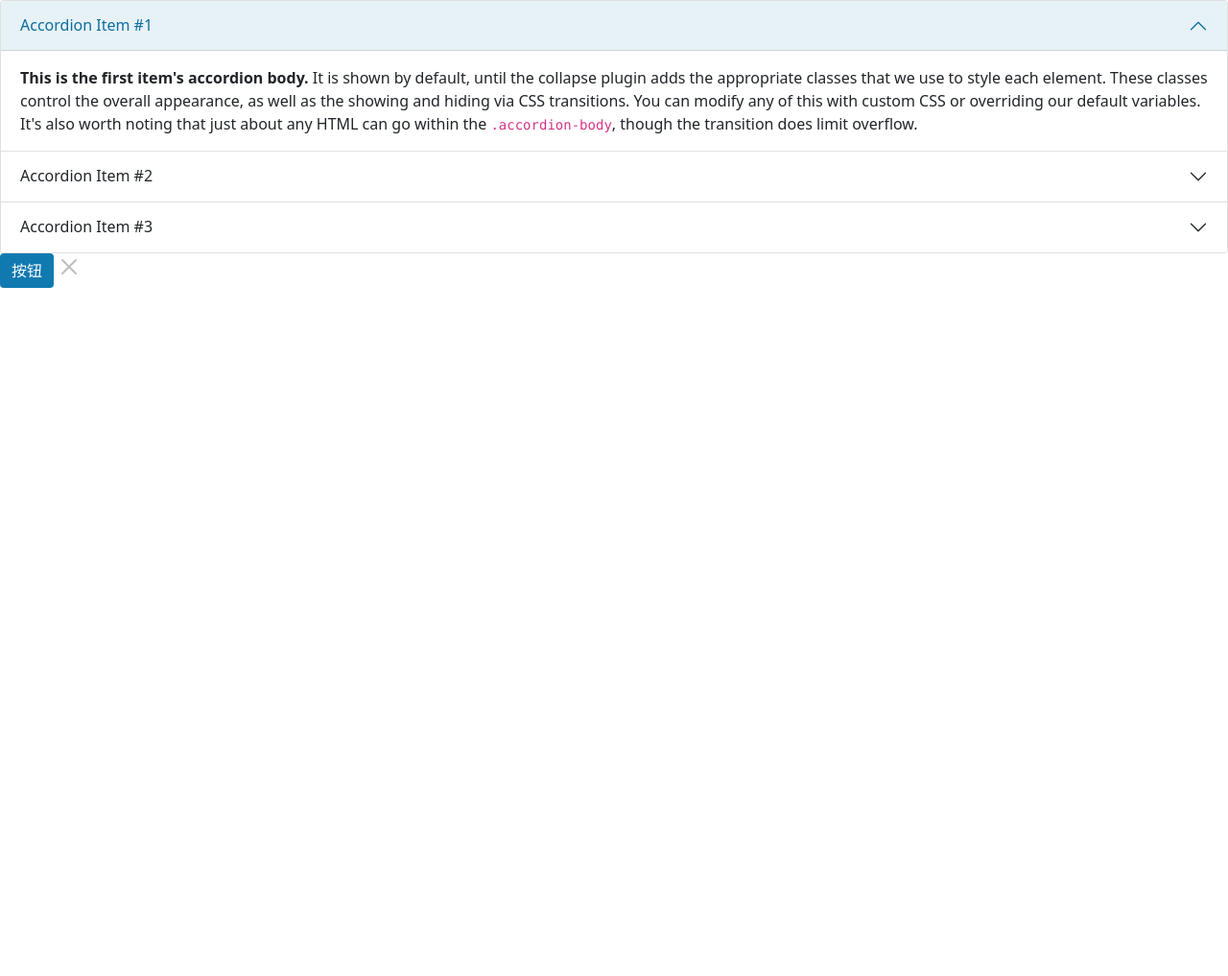
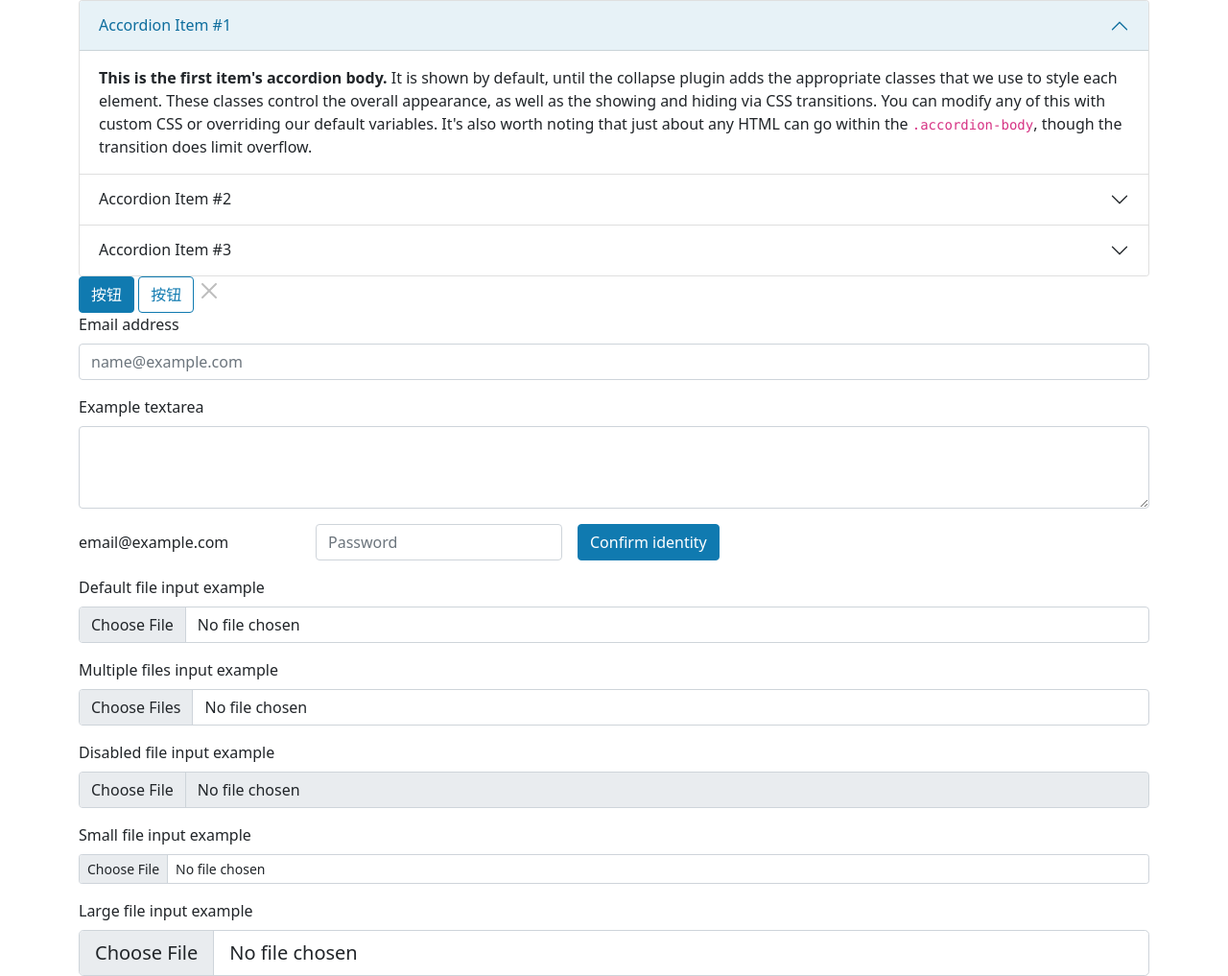
Before and after one commit to SystemLight/pure.css, a website: page index.html in a window 1280 px wide. Shown: the whole page at 96% size. Before the commit the page ends 800 px from the top, so only its background shows below. Drawn offline with nearby package versions, Linux system fonts and the light colour scheme.

Commit message:
fix: bootstrap.pure.css

```diff
--- a/index.html
+++ b/index.html
@@ -10,48 +10,112 @@
 </head>
 <body>
 
+<div class="container">
   <div class="accordion" id="accordionExample">
     <div class="accordion-item">
       <h2 class="accordion-header" id="headingOne">
-      <button class="accordion-button" type="button" data-bs-toggle="collapse" data-bs-target="#collapseOne" aria-expanded="true" aria-controls="collapseOne">
+        <button class="accordion-button" type="button" data-bs-toggle="collapse" data-bs-target="#collapseOne"
+                aria-expanded="true" aria-controls="collapseOne">
           Accordion Item #1
         </button>
       </h2>
-    <div id="collapseOne" class="accordion-collapse collapse show" aria-labelledby="headingOne" data-bs-parent="#accordionExample">
+      <div id="collapseOne" class="accordion-collapse collapse show" aria-labelledby="headingOne"
+           data-bs-parent="#accordionExample">
         <div class="accordion-body">
-        <strong>This is the first item's accordion body.</strong> It is shown by default, until the collapse plugin adds the appropriate classes that we use to style each element. These classes control the overall appearance, as well as the showing and hiding via CSS transitions. You can modify any of this with custom CSS or overriding our default variables. It's also worth noting that just about any HTML can go within the <code>.accordion-body</code>, though the transition does limit overflow.
+          <strong>This is the first item's accordion body.</strong> It is shown by default, until the collapse plugin adds
+          the appropriate classes that we use to style each element. These classes control the overall appearance, as well
+          as the showing and hiding via CSS transitions. You can modify any of this with custom CSS or overriding our
+          default variables. It's also worth noting that just about any HTML can go within the
+          <code>.accordion-body</code>, though the transition does limit overflow.
         </div>
       </div>
     </div>
     <div class="accordion-item">
       <h2 class="accordion-header" id="headingTwo">
-      <button class="accordion-button collapsed" type="button" data-bs-toggle="collapse" data-bs-target="#collapseTwo" aria-expanded="false" aria-controls="collapseTwo">
+        <button class="accordion-button collapsed" type="button" data-bs-toggle="collapse" data-bs-target="#collapseTwo"
+                aria-expanded="false" aria-controls="collapseTwo">
           Accordion Item #2
         </button>
       </h2>
-    <div id="collapseTwo" class="accordion-collapse collapse" aria-labelledby="headingTwo" data-bs-parent="#accordionExample">
+      <div id="collapseTwo" class="accordion-collapse collapse" aria-labelledby="headingTwo"
+           data-bs-parent="#accordionExample">
         <div class="accordion-body">
-        <strong>This is the second item's accordion body.</strong> It is hidden by default, until the collapse plugin adds the appropriate classes that we use to style each element. These classes control the overall appearance, as well as the showing and hiding via CSS transitions. You can modify any of this with custom CSS or overriding our default variables. It's also worth noting that just about any HTML can go within the <code>.accordion-body</code>, though the transition does limit overflow.
+          <strong>This is the second item's accordion body.</strong> It is hidden by default, until the collapse plugin
+          adds the appropriate classes that we use to style each element. These classes control the overall appearance, as
+          well as the showing and hiding via CSS transitions. You can modify any of this with custom CSS or overriding our
+          default variables. It's also worth noting that just about any HTML can go within the
+          <code>.accordion-body</code>, though the transition does limit overflow.
         </div>
       </div>
     </div>
     <div class="accordion-item">
       <h2 class="accordion-header" id="headingThree">
-      <button class="accordion-button collapsed" type="button" data-bs-toggle="collapse" data-bs-target="#collapseThree" aria-expanded="false" aria-controls="collapseThree">
+        <button class="accordion-button collapsed" type="button" data-bs-toggle="collapse" data-bs-target="#collapseThree"
+                aria-expanded="false" aria-controls="collapseThree">
           Accordion Item #3
         </button>
       </h2>
-    <div id="collapseThree" class="accordion-collapse collapse" aria-labelledby="headingThree" data-bs-parent="#accordionExample">
+      <div id="collapseThree" class="accordion-collapse collapse" aria-labelledby="headingThree"
+           data-bs-parent="#accordionExample">
         <div class="accordion-body">
-        <strong>This is the third item's accordion body.</strong> It is hidden by default, until the collapse plugin adds the appropriate classes that we use to style each element. These classes control the overall appearance, as well as the showing and hiding via CSS transitions. You can modify any of this with custom CSS or overriding our default variables. It's also worth noting that just about any HTML can go within the <code>.accordion-body</code>, though the transition does limit overflow.
+          <strong>This is the third item's accordion body.</strong> It is hidden by default, until the collapse plugin
+          adds the appropriate classes that we use to style each element. These classes control the overall appearance, as
+          well as the showing and hiding via CSS transitions. You can modify any of this with custom CSS or overriding our
+          default variables. It's also worth noting that just about any HTML can go within the
+          <code>.accordion-body</code>, though the transition does limit overflow.
         </div>
       </div>
     </div>
   </div>
 
   <button class="btn btn-primary">按钮</button>
+  <button class="btn btn-outline-primary">按钮</button>
+  <button class="btn-close" disabled></button>
 
-<button type="button" class="btn-close" disabled aria-label="Close"></button>
+  <div class="mb-3">
+    <label for="exampleFormControlInput1" class="form-label">Email address</label>
+    <input type="email" class="form-control" id="exampleFormControlInput1" placeholder="name@example.com">
+  </div>
+  <div class="mb-3">
+    <label for="exampleFormControlTextarea1" class="form-label">Example textarea</label>
+    <textarea class="form-control" id="exampleFormControlTextarea1" rows="3"></textarea>
+  </div>
+
+  <form class="row g-3">
+    <div class="col-auto">
+      <label for="staticEmail2" class="visually-hidden">Email</label>
+      <input type="text" readonly class="form-control-plaintext" id="staticEmail2" value="email@example.com">
+    </div>
+    <div class="col-auto">
+      <label for="inputPassword2" class="visually-hidden">Password</label>
+      <input type="password" class="form-control" id="inputPassword2" placeholder="Password">
+    </div>
+    <div class="col-auto">
+      <button type="submit" class="btn btn-primary mb-3">Confirm identity</button>
+    </div>
+  </form>
+
+  <div class="mb-3">
+    <label for="formFile" class="form-label">Default file input example</label>
+    <input class="form-control" type="file" id="formFile">
+  </div>
+  <div class="mb-3">
+    <label for="formFileMultiple" class="form-label">Multiple files input example</label>
+    <input class="form-control" type="file" id="formFileMultiple" multiple>
+  </div>
+  <div class="mb-3">
+    <label for="formFileDisabled" class="form-label">Disabled file input example</label>
+    <input class="form-control" type="file" id="formFileDisabled" disabled>
+  </div>
+  <div class="mb-3">
+    <label for="formFileSm" class="form-label">Small file input example</label>
+    <input class="form-control form-control-sm" id="formFileSm" type="file">
+  </div>
+  <div>
+    <label for="formFileLg" class="form-label">Large file input example</label>
+    <input class="form-control form-control-lg" id="formFileLg" type="file">
+  </div>
+</div>
 
 <script src="node_modules/bootstrap/dist/js/bootstrap.bundle.js"></script>
 <script>
--- a/package.json
+++ b/package.json
@@ -1,6 +1,6 @@
 {
   "name": "@systemlight/pure.css",
-  "version": "1.2.0",
+  "version": "1.2.1",
   "scripts": {
     "lint:stylelint-prettier-check": "stylelint-config-prettier-check",
     "lint:stylelint": "stylelint dist/**/*.{scss,css} --fix",
--- a/src/bootstrap.pure.scss
+++ b/src/bootstrap.pure.scss
@@ -1,14 +1,10 @@
 $variable-prefix: "pe-";
-
-$enable-important-utilities: false;
 
 $blue: #107AB0;
 $red: #FE2C54;
 
 $input-btn-focus-blur: 0;
 $input-btn-focus-width: 0;
-$btn-border-width: 0;
-$btn-focus-width: 0;
 $btn-focus-box-shadow: none;
 $btn-active-box-shadow: none;
 
```
Also changed, not shown: dist/bootstrap.pure.css, dist/bootstrap.pure.min.css, 2 other files. Lines whose indentation alone changed are shown as unchanged.
